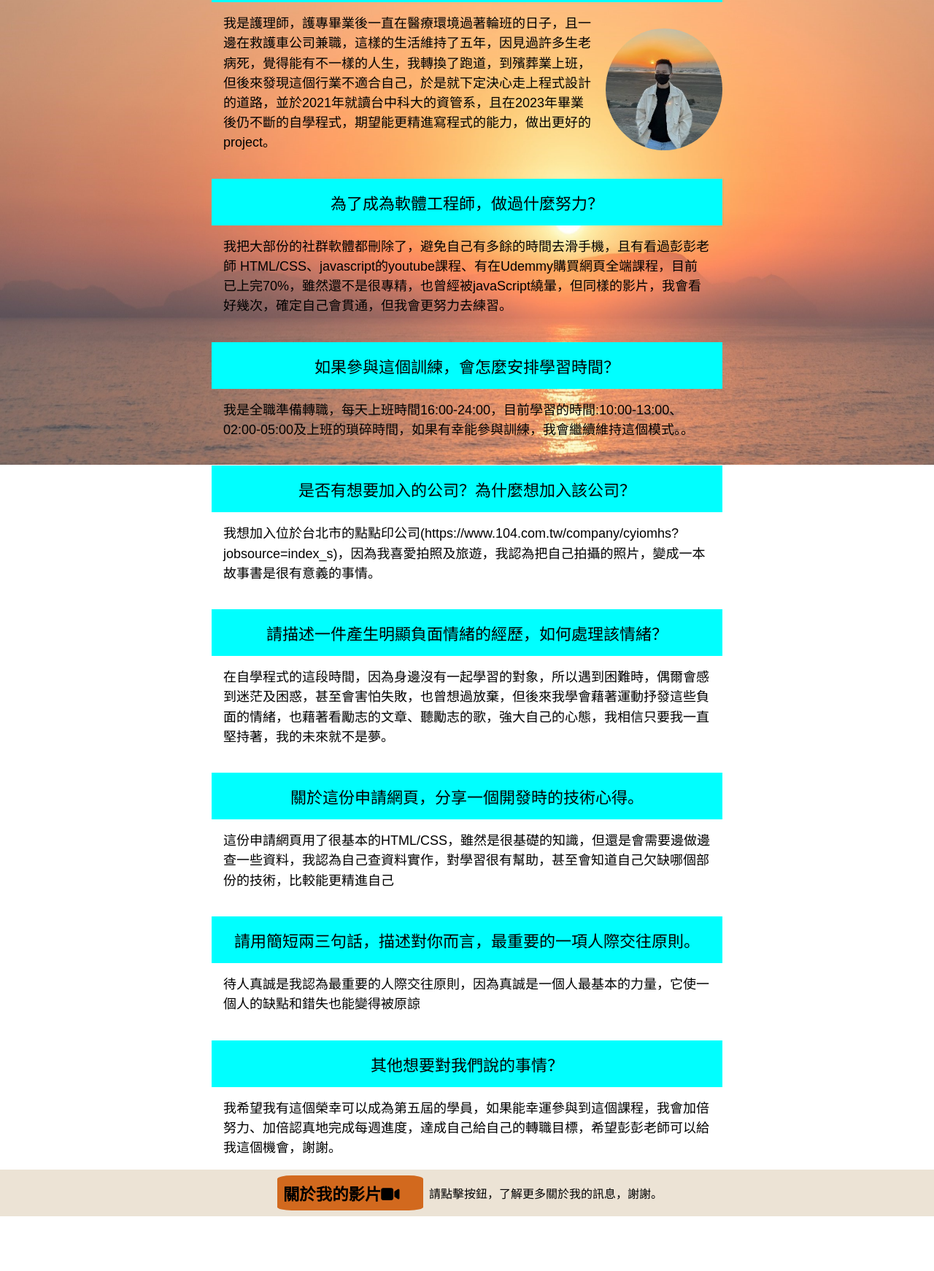
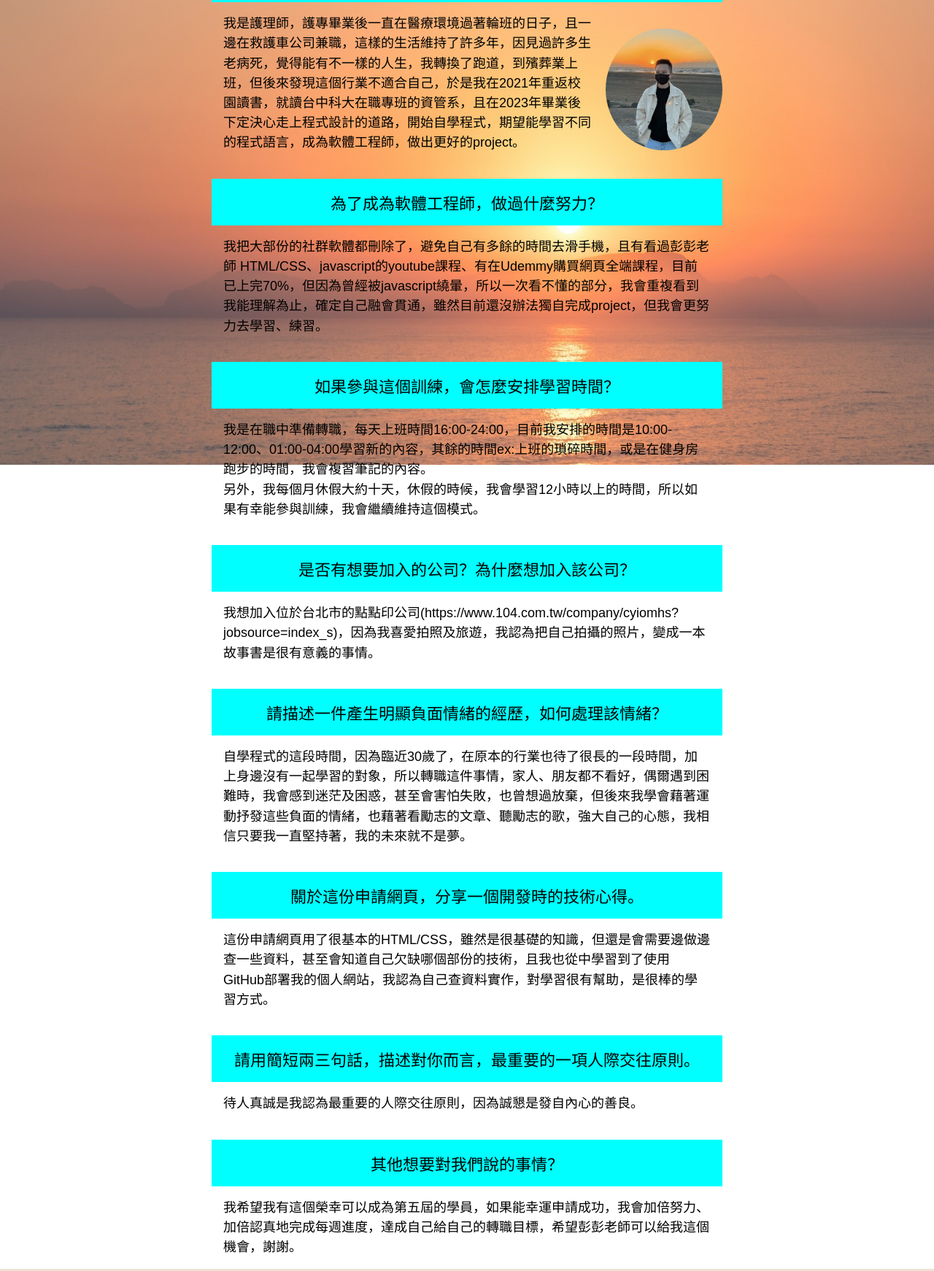
Before and after one commit to youcen-wu/helpMe, a plain HTML site: page weHelp/index.html in a window 1280 px wide. Shown: the part 163-1905 px from the top of the page at 73% size. Before the commit the page ends 1830 px from the top, so only its background shows below. Drawn offline with Linux system fonts and the light colour scheme; a web font is replaced by a local one.

Commit message:
Update index.html

```diff
--- a/weHelp/index.html
+++ b/weHelp/index.html
@@ -21,7 +21,7 @@
             </div>
             <div class="answer">
                 <p>
-                    我是護理師，護專畢業後一直在醫療環境過著輪班的日子，且一邊在救護車公司兼職，這樣的生活維持了五年，因見過許多生老病死，覺得能有不一樣的人生，我轉換了跑道，到殯葬業上班，但後來發現這個行業不適合自己，於是就下定決心走上程式設計的道路，並於2021年就讀台中科大的資管系，且在2023年畢業後仍不斷的自學程式，期望能更精進寫程式的能力，做出更好的project。
+                    我是護理師，護專畢業後一直在醫療環境過著輪班的日子，且一邊在救護車公司兼職，這樣的生活維持了許多年，因見過許多生老病死，覺得能有不一樣的人生，我轉換了跑道，到殯葬業上班，但後來發現這個行業不適合自己，於是我在2021年重返校園讀書，就讀台中科大在職專班的資管系，且在2023年畢業後下定決心走上程式設計的道路，開始自學程式，期望能學習不同的程式語言，成為軟體工程師，做出更好的project。
                 </p>
                 <img src="./image/me.jpg" alt="個人照片" />
             </div>
@@ -34,7 +34,7 @@
         </div>
         <div class="answer">
             <p>
-                我把大部份的社群軟體都刪除了，避免自己有多餘的時間去滑手機，且有看過彭彭老師 HTML/CSS、javascript的youtube課程、有在Udemmy購買網頁全端課程，目前已上完70%，雖然還不是很專精，也曾經被javaScript繞暈，但同樣的影片，我會看好幾次，確定自己會貫通，但我會更努力去練習。
+                我把大部份的社群軟體都刪除了，避免自己有多餘的時間去滑手機，且有看過彭彭老師 HTML/CSS、javascript的youtube課程、有在Udemmy購買網頁全端課程，目前已上完70%，但因為曾經被javascript繞暈，所以一次看不懂的部分，我會重複看到我能理解為止，確定自己融會貫通，雖然目前還沒辦法獨自完成project，但我會更努力去學習、練習。
               </p>
         </div>
       </section>
@@ -45,7 +45,8 @@
         </div>
         <div class="answer">
             <p>
-              我是全職準備轉職，每天上班時間16:00-24:00，目前學習的時間:10:00-13:00、02:00-05:00及上班的瑣碎時間，如果有幸能參與訓練，我會繼續維持這個模式。。
+              我是在職中準備轉職，每天上班時間16:00-24:00，目前我安排的時間是10:00-12:00、01:00-04:00學習新的內容，其餘的時間ex:上班的瑣碎時間，或是在健身房跑步的時間，我會複習筆記的內容。<br>
+              另外，我每個月休假大約十天，休假的時候，我會學習12小時以上的時間，所以如果有幸能參與訓練，我會繼續維持這個模式。
           </p>
         </div>
         </section>
@@ -67,7 +68,7 @@
             </div>
             <div class="answer">
               <p>
-                在自學程式的這段時間，因為身邊沒有一起學習的對象，所以遇到困難時，偶爾會感到迷茫及困惑，甚至會害怕失敗，也曾想過放棄，但後來我學會藉著運動抒發這些負面的情緒，也藉著看勵志的文章、聽勵志的歌，強大自己的心態，我相信只要我一直堅持著，我的未來就不是夢。
+                自學程式的這段時間，因為臨近30歲了，在原本的行業也待了很長的一段時間，加上身邊沒有一起學習的對象，所以轉職這件事情，家人、朋友都不看好，偶爾遇到困難時，我會感到迷茫及困惑，甚至會害怕失敗，也曾想過放棄，但後來我學會藉著運動抒發這些負面的情緒，也藉著看勵志的文章、聽勵志的歌，強大自己的心態，我相信只要我一直堅持著，我的未來就不是夢。
               </p>
             </div>
           </section>
@@ -78,7 +79,7 @@
             </div>
             <div class="answer">
               <p>
-                這份申請網頁用了很基本的HTML/CSS，雖然是很基礎的知識，但還是會需要邊做邊查一些資料，我認為自己查資料實作，對學習很有幫助，甚至會知道自己欠缺哪個部份的技術，比較能更精進自己
+                這份申請網頁用了很基本的HTML/CSS，雖然是很基礎的知識，但還是會需要邊做邊查一些資料，甚至會知道自己欠缺哪個部份的技術，且我也從中學習到了使用GitHub部署我的個人網站，我認為自己查資料實作，對學習很有幫助，是很棒的學習方式。
               </p>
             </div>
           </section>
@@ -89,7 +90,7 @@
             </div>
             <div class="answer">
               <p>
-                待人真誠是我認為最重要的人際交往原則，因為真誠是一個人最基本的力量，它使一個人的缺點和錯失也能變得被原諒
+                待人真誠是我認為最重要的人際交往原則，因為誠懇是發自內心的善良。
               </p>
             </div>
           </section>
@@ -100,7 +101,7 @@
             </div>
             <div class="answer">
               <p>
-                我希望我有這個榮幸可以成為第五屆的學員，如果能幸運參與到這個課程，我會加倍努力、加倍認真地完成每週進度，達成自己給自己的轉職目標，希望彭彭老師可以給我這個機會，謝謝。
+                我希望我有這個榮幸可以成為第五屆的學員，如果能幸運申請成功，我會加倍努力、加倍認真地完成每週進度，達成自己給自己的轉職目標，希望彭彭老師可以給我這個機會，謝謝。
               </p>
             </div>
           </section>
```
